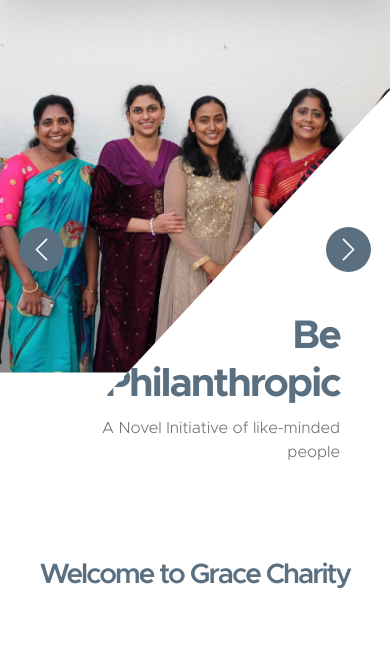
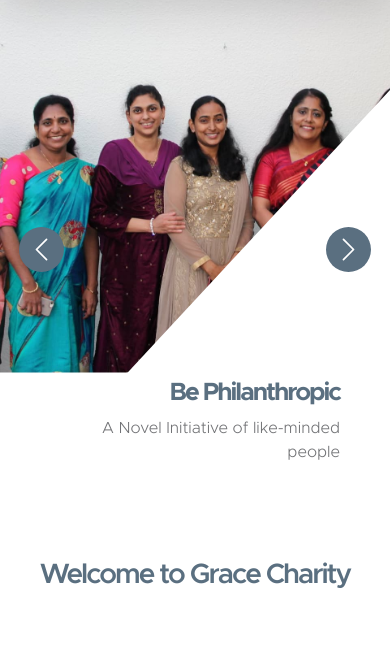
Before and after one commit to alisterd1503/GraceCharity, a plain HTML site: page index.html in a window 390 px wide. Shown: the part 180-844 px from the top of the page. Drawn offline with nearby package versions, Linux system fonts and the light colour scheme.

Commit message:
Fixed hero section h1

```diff
--- a/css/templatemo-kind-heart-charity.css
+++ b/css/templatemo-kind-heart-charity.css
@@ -566,6 +566,10 @@ strong {
   position: relative;
 }
 
+.hero-section h1 {
+  font-size: 45px;
+}
+
 .carousel:hover .carousel-control-next-icon,
 .carousel:hover .carousel-control-prev-icon {
   opacity: 1;
@@ -1609,6 +1613,10 @@ blockquote::before {
     min-height: 520px;
   }
 
+  .hero-section h1 {
+    font-size: 25px;
+  }
+
   #hero-slide .carousel-caption {
     clip-path: polygon(100% 100%, 100% 100px, 0 100%);
     padding-right: 50px;
```
